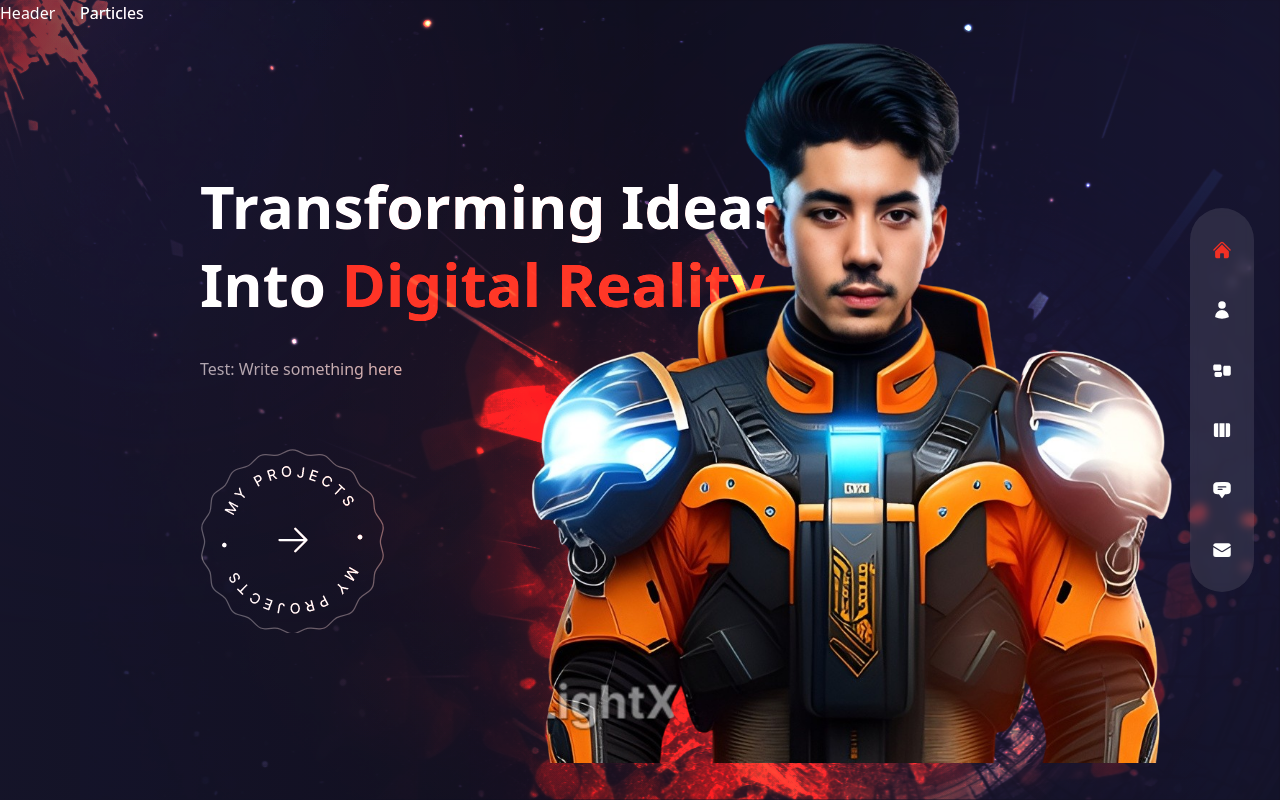
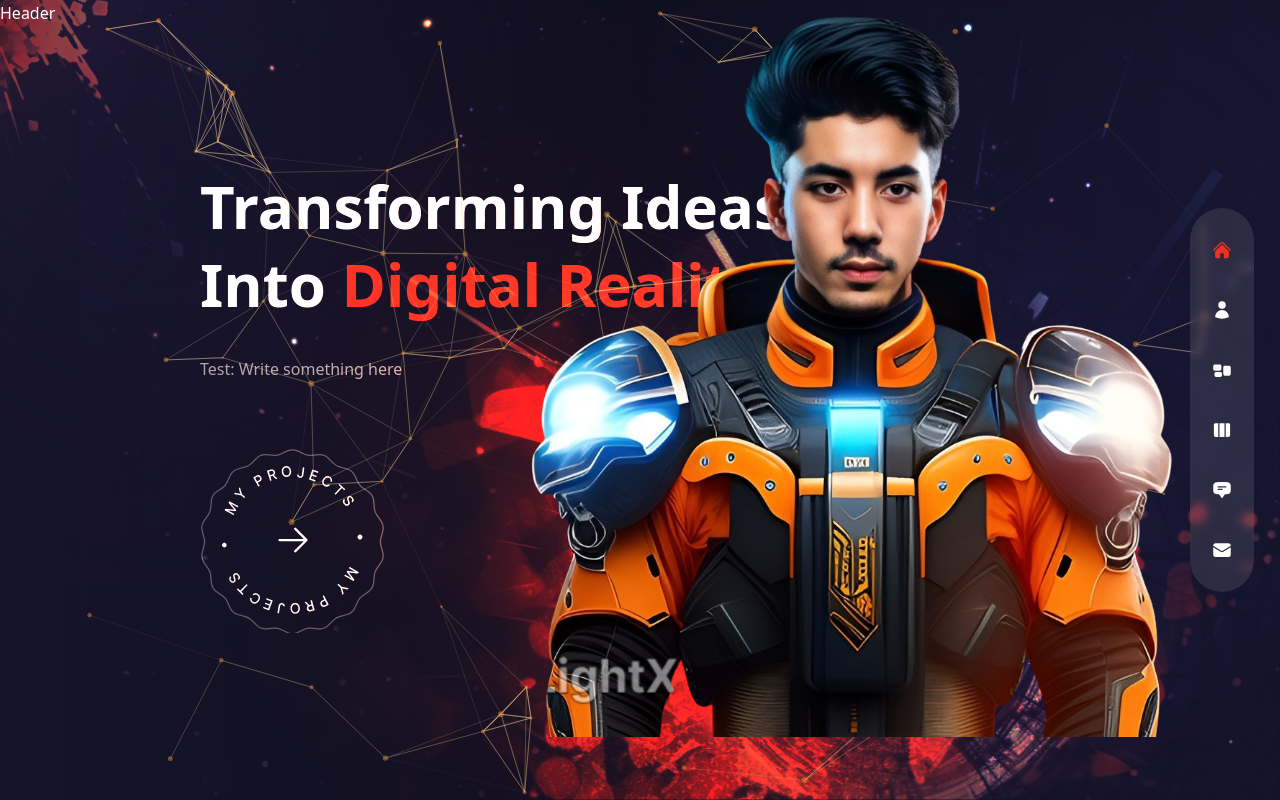
Before and after one commit to Achraftraf/Achraftraf.github.io, a Next.js app: page / in a window 1280 px wide. Built offline with nearby package versions, Linux system fonts and the light colour scheme.

Commit message:
add the animations

```diff
--- a/components/ParticlesContainer.js
+++ b/components/ParticlesContainer.js
@@ -1,5 +1,96 @@
+import React, { useCallback } from 'react';
+import { Particles } from 'react-tsparticles';
+import { loadFull } from 'tsparticles';
+
 const ParticlesContainer = () => {
-  return <div>Particles Container</div>;
+  // init
+  const particlesInit = useCallback(async (engine) => {
+    await loadFull(engine);
+  }, []);
+
+  const particlesLoaded = useCallback(async () => {
+    // You can perform additional actions here when particles are loaded
+  }, []);
+
+  return (
+    <Particles
+      className='w-full h-full absolute translate-z-0'
+      id='tsparticles'
+      init={particlesInit}
+      loaded={particlesLoaded}
+      options={{
+        fullScreen: { enable: false },
+        background: {
+          color: {
+            value: 'black' // Specify a color value here, e.g., 'black'
+          }
+        },
+        fpsLimit: 120,
+        interactivity: {
+          events: {
+            onClick: {
+              enable: false,
+            },
+            onHover: {
+              enable: true,
+              mode: 'repulse',
+            },
+            resize: true,
+          },
+          modes: {
+            push: {
+              quantity: 90,
+            },
+            repulse: {
+              distance: 200,
+              duration: 0.4,
+            },
+          },
+        },
+        particles: {
+          color: {
+            value: '#e68e2e',
+          },
+          links: {
+            color: '#f5d393',
+            distance: 150,
+            enable: true,
+            opacity: 0.5,
+            width: 1,
+          },
+          collisions: {
+            enable: true,
+          },
+          move: {
+            direction: 'none',
+            enable: true,
+            outMode: 'bounce',
+            random: false,
+            speed: 1,
+            straight: false,
+          },
+          number: {
+            density: {
+              enable: true,
+              area: 800,
+            },
+            value: 80,
+          },
+          opacity: {
+            value: 0.5,
+          },
+          shape: {type: 'circle',},
+          size: {
+            value: {
+              min: 1,
+              max: 3 // You need to specify both min and max values
+            },
+          },
+detectRetina : true,
+        },
+      }}
+    />
+  );
 };
 
 export default ParticlesContainer;
--- a/pages/index.js
+++ b/pages/index.js
@@ -38,7 +38,7 @@
       {}
       <div className="bg-none xl:bg-explosion xl:bg-cover xl:bg-right xl:bg-no-repeat w-full h-full absolute mix-blend-color-dodge translate-z-0"></div>
       {}
-      <div>Particles</div>
+      <ParticlesContainer />
       {}
       <motion.div variants={fadeIn('up',0.5)}
 initial="hidden" animate="show" exit="hidden" transition={{duration: 1,ease: 'easeInOut'}} className='w-full h-full max-w-[737px] max-h-[678px] absolute  -bottom-30 lg:bottom-300 lg:right-[5%]'>
```
